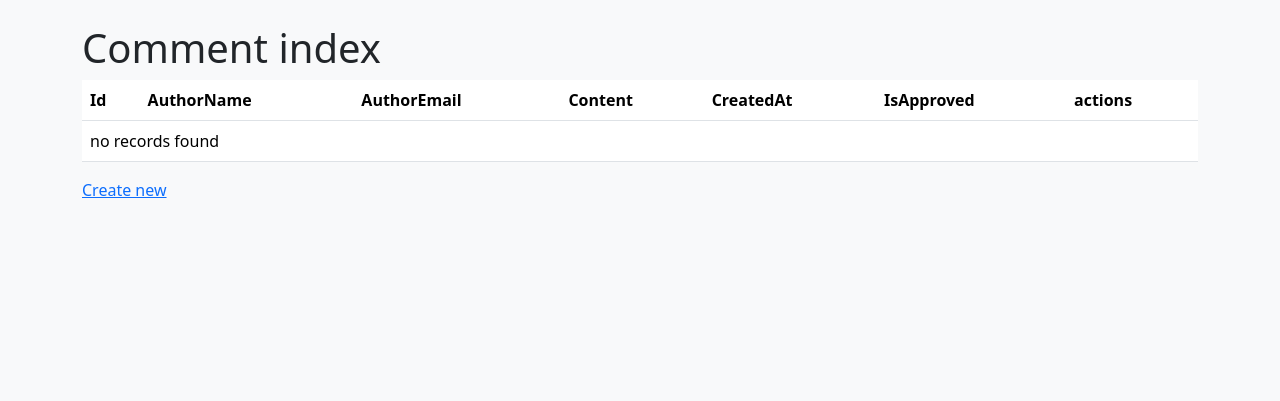
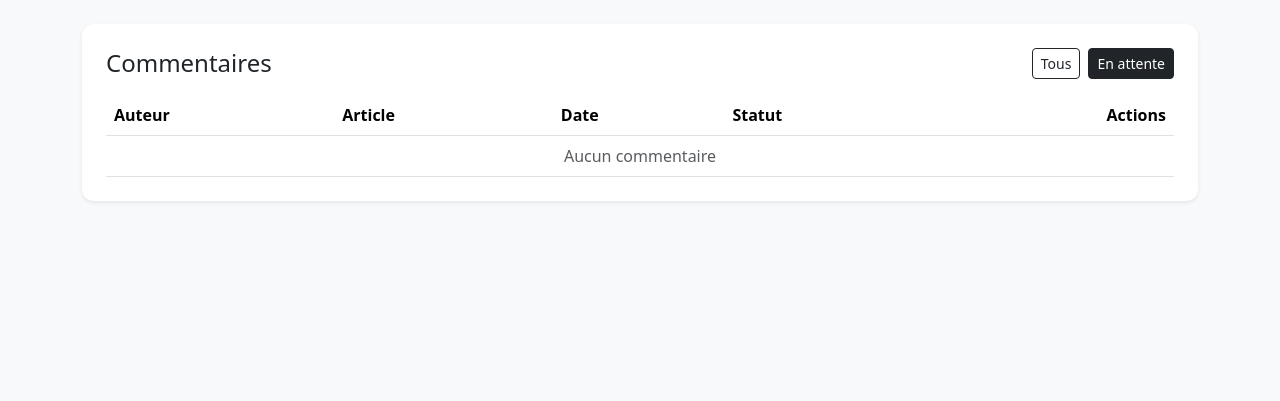
Before and after one commit to smaachaoui/blog, a Symfony app: template templates/comment/index.html.twig in a window 1280 px wide. Shown: the part 56-457 px from the top of the page. Run offline with Twig, Linux system fonts and the light colour scheme; the template is opened without the code that fills it, so the values that code supplies are empty; style sheets or scripts are compiled from the project's sources; some libraries are stand-ins or nearby versions.

Commit message:
suppression du template/comment/new.html.twig et je modifie mon template index.html.twig pour y rajouter les liens Approuvé, En attente et supprimer

```diff
--- a/templates/comment/index.html.twig
+++ b/templates/comment/index.html.twig
@@ -1,43 +1,63 @@
 {% extends 'base.html.twig' %}
 
-{% block title %}Comment index{% endblock %}
+{% block title %}Commentaires{% endblock %}
 
 {% block body %}
-    <h1>Comment index</h1>
+<div class="card shadow-sm page-card">
+    <div class="card-body p-4">
+        <div class="d-flex justify-content-between align-items-center mb-3">
+            <h1 class="h4 mb-0">Commentaires</h1>
 
-    <table class="table">
+            <div class="d-flex gap-2">
+                <a class="btn btn-outline-dark btn-sm" href="{{ path('admin_comment_index') }}">Tous</a>
+                <a class="btn btn-dark btn-sm" href="{{ path('admin_comment_index', {pending: 1}) }}">En attente</a>
+            </div>
+        </div>
+
+        <table class="table table-hover align-middle mb-0">
             <thead>
                 <tr>
-                <th>Id</th>
-                <th>AuthorName</th>
-                <th>AuthorEmail</th>
-                <th>Content</th>
-                <th>CreatedAt</th>
-                <th>IsApproved</th>
-                <th>actions</th>
+                    <th>Auteur</th>
+                    <th>Article</th>
+                    <th>Date</th>
+                    <th>Statut</th>
+                    <th class="text-end">Actions</th>
                 </tr>
             </thead>
             <tbody>
             {% for comment in comments %}
                 <tr>
-                <td>{{ comment.id }}</td>
                     <td>{{ comment.authorName }}</td>
-                <td>{{ comment.authorEmail }}</td>
-                <td>{{ comment.content }}</td>
-                <td>{{ comment.createdAt ? comment.createdAt|date('Y-m-d H:i:s') : '' }}</td>
-                <td>{{ comment.isApproved ? 'Yes' : 'No' }}</td>
+                    <td>{{ comment.post.title }}</td>
+                    <td>{{ comment.createdAt|date('d/m/Y H:i') }}</td>
                     <td>
-                    <a href="{{ path('app_comment_show', {'id': comment.id}) }}">show</a>
-                    <a href="{{ path('app_comment_edit', {'id': comment.id}) }}">edit</a>
+                        {% if comment.isApproved %}
+                            <span class="badge bg-dark">Approuvé</span>
+                        {% else %}
+                            <span class="badge bg-secondary">En attente</span>
+                        {% endif %}
+                    </td>
+                    <td class="text-end">
+                        {% if not comment.isApproved %}
+                            <form method="post" action="{{ path('admin_comment_approve', {id: comment.id}) }}" class="d-inline">
+                                <input type="hidden" name="_token" value="{{ csrf_token('approve' ~ comment.id) }}">
+                                <button class="btn btn-sm btn-outline-dark">Approuver</button>
+                            </form>
+                        {% endif %}
+
+                        <form method="post" action="{{ path('admin_comment_delete', {id: comment.id}) }}" class="d-inline" onsubmit="return confirm('Supprimer ce commentaire ?');">
+                            <input type="hidden" name="_token" value="{{ csrf_token('delete' ~ comment.id) }}">
+                            <button class="btn btn-sm btn-outline-danger">Supprimer</button>
+                        </form>
                     </td>
                 </tr>
             {% else %}
                 <tr>
-                <td colspan="7">no records found</td>
+                    <td colspan="5" class="text-center text-muted">Aucun commentaire</td>
                 </tr>
             {% endfor %}
             </tbody>
         </table>
-
-    <a href="{{ path('app_comment_new') }}">Create new</a>
+    </div>
+</div>
 {% endblock %}
```
Also changed, not shown: templates/comment/new.html.twig (deleted, +0 -11 lines). Lines whose indentation alone changed are shown as unchanged.
